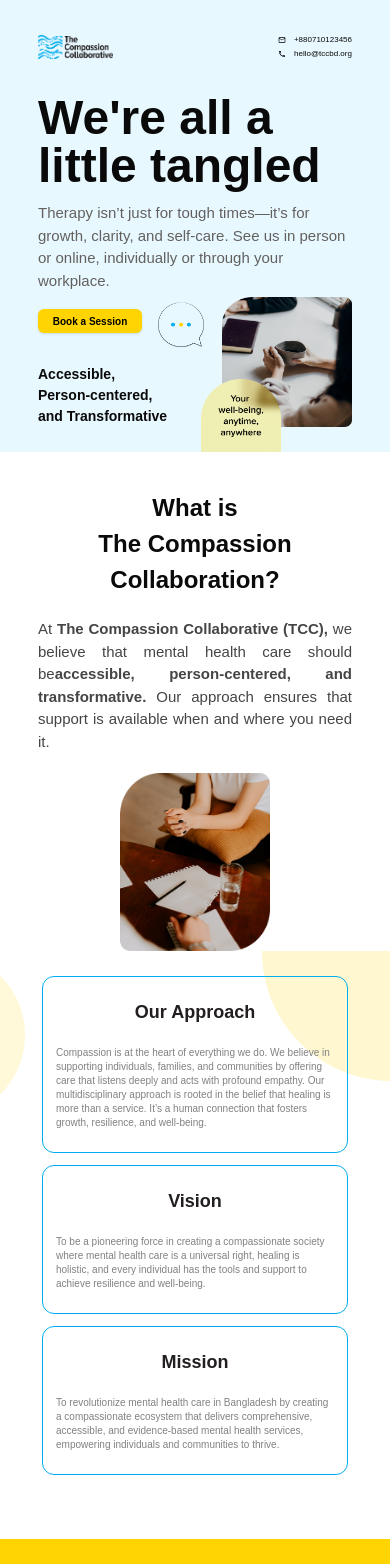
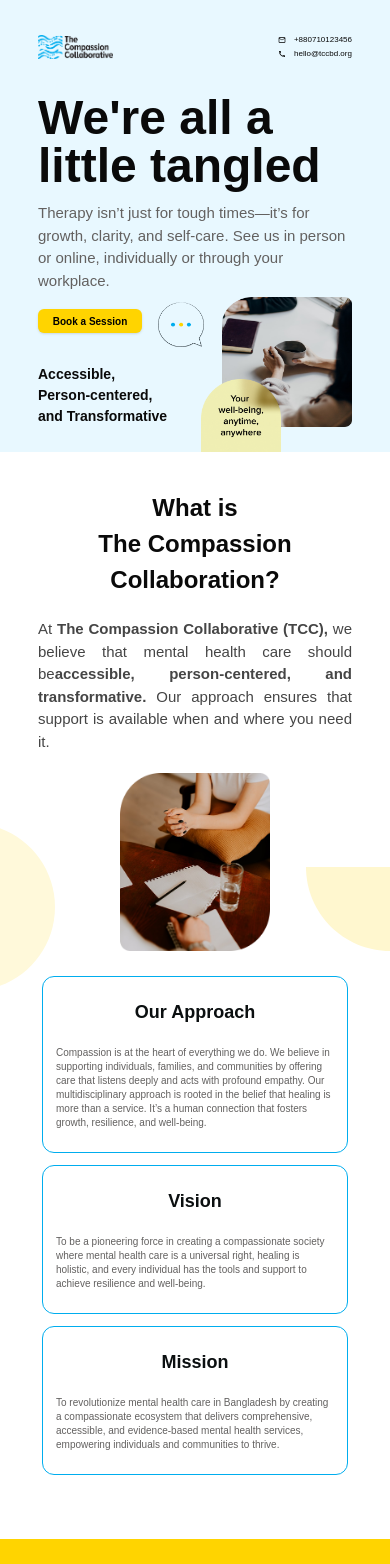
Before and after one commit to Suvrodev/landing-page-shadcdn, a React (Vite) app: page / in a window 390 px wide. Shown: the top 1564 px of the page. Built offline with nearby package versions, Linux system fonts and the light colour scheme; a web font is replaced by a local one.

Commit message:
Fix compassion watermark and full width portion

```diff
--- a/src/Pages/Home/Approch/ApproachBox.tsx
+++ b/src/Pages/Home/Approch/ApproachBox.tsx
@@ -7,10 +7,10 @@ const ApproachBox = ({ data }: IProps) => {
   const { title, desc } = data;
   return (
     <div className=" border-[#00ADEE] border-[1px] rounded-[12px] md:rounded-[24px] px-[13px] md:px-[54px] py-[22px] hover:bg-[#00ADEE] transition-all duration-700">
-      <h1 className="headingColor text-center font-bold text-[18px] md:text-[28px]">
+      <h1 className=" text-center font-bold text-[18px] md:text-[28px] text-[#0B0F10] hover:headingColor">
         {title}
       </h1>
-      <p className="textColor leading-[14px] md:leading-6 w-[278px] md:w-[782px] mt-[20px] text-[10px] md:text-[20px]">
+      <p className=" leading-[14px] md:leading-6 w-[278px] md:w-[782px] mt-[20px] text-[10px] md:text-[20px] text-[#636160] hover:textColor">
         {desc}
       </p>
     </div>
--- a/src/Pages/Home/Approch/Approch.tsx
+++ b/src/Pages/Home/Approch/Approch.tsx
@@ -29,7 +29,7 @@ const Approch = () => {
       </div>
 
       {/* For Mobile */}
-      <div className="md:hidden absolute -left-[30px] top-0">
+      {/* <div className="md:hidden absolute -left-[30px] top-0">
         <svg
           xmlns="http://www.w3.org/2000/svg"
           width="55"
@@ -57,7 +57,7 @@ const Approch = () => {
       <div className="hidden md:block absolute right-0 bottom-0">
         <img src={right_top_} alt="" />
         <img src={right_down} alt="" />
-      </div>
+      </div> */}
     </div>
   );
 };
--- a/src/Pages/Home/BookASection/BookASection.tsx
+++ b/src/Pages/Home/BookASection/BookASection.tsx
@@ -10,7 +10,7 @@ const BookASection = () => {
               Let’s build a compassionate world together.
             </h1>
 
-            <Button className="rounded-lg bg-[#FFD400] hover:bg-[#FFD400] backdrop-blur-[18px] headingColor mt-[34px]">
+            <Button className="rounded-lg bg-[#FFD400] hover:bg-[#FFD400] backdrop-blur-[18px] headingColor mt-[34px] font-semibold">
               Book a Session
             </Button>
           </div>
--- a/src/Pages/Home/Compassion/Compassion.tsx
+++ b/src/Pages/Home/Compassion/Compassion.tsx
@@ -1,7 +1,7 @@
 import compassionImage from "@/assets/compassionImage.png";
 const Compassion = () => {
   return (
-    <div className="px-[38px] md:pl-[68px] md:pr-[128px] ">
+    <div className="px-[38px] md:pl-[68px] md:pr-[128px] relative">
       <div className="flex flex-col-reverse md:flex-row gap-[20px] md:gap-[103px]">
         <div className=" w-full md:w-[33%] flex justify-center items-center ">
           <img
@@ -45,6 +45,46 @@ const Compassion = () => {
           </div>
         </div>
       </div>
+
+      {/* Water mark in mobile device */}
+      <div className="absolute -bottom-10 left-0 md:hidden">
+        <svg
+          xmlns="http://www.w3.org/2000/svg"
+          width="55"
+          height="168"
+          viewBox="0 0 55 168"
+          fill="none"
+        >
+          <path
+            fill-rule="evenodd"
+            clip-rule="evenodd"
+            d="M-29 168C17.3919 168 55 130.392 55 84L-29 84V168Z"
+            fill="#FFF9DA"
+          />
+          <path
+            fill-rule="evenodd"
+            clip-rule="evenodd"
+            d="M-29 0C17.3919 0 55 37.6081 55 84L-29 84V0Z"
+            fill="#FFF9DA"
+          />
+        </svg>
+      </div>
+      <div className="absolute bottom-0 right-0 md:hidden">
+        <svg
+          xmlns="http://www.w3.org/2000/svg"
+          width="84"
+          height="84"
+          viewBox="0 0 84 84"
+          fill="none"
+        >
+          <path
+            fill-rule="evenodd"
+            clip-rule="evenodd"
+            d="M84 84C37.6081 84 0 46.3919 0 0L84 0V84Z"
+            fill="#FFF7CF"
+          />
+        </svg>
+      </div>
     </div>
   );
 };
--- a/src/Pages/Home/Footer/Footer.tsx
+++ b/src/Pages/Home/Footer/Footer.tsx
@@ -100,7 +100,7 @@ const Footer = () => {
       <div className=" md:hidden bg-[#FFD400] flex justify-center  p-[40px] headingColor">
         <div className="flex flex-col items-center">
           <img src={logoImage} alt="" className="w-[151.96px] h-[48px]" />
-          <p className="mt-[16px]  text-[8px] capitalize">
+          <p className="mt-[16px]  text-[8px] text-center capitalize">
             At TCC, your mental well-being comes first—whether you seek personal
             healing, professional growth, or a healthier workplace.
           </p>
--- a/src/Pages/Home/Home/Home.tsx
+++ b/src/Pages/Home/Home/Home.tsx
@@ -10,7 +10,7 @@ import OurService from "../Services/OurService/OurService";
 
 const Home = () => {
   return (
-    <div className="md:mx-[120px] ">
+    <div className="">
       <div className="">
         <div className="hidden md:block">
           <Banner />
@@ -19,19 +19,19 @@ const Home = () => {
           <MobileBanner />
         </div>
       </div>
-      <div className="mt-[38px] md:mt-[126px] ">
+      <div className="md:mx-[120px]  mt-[38px] md:mt-[126px] ">
         <Compassion />
       </div>
-      <div className=" ">
+      <div className=" md:mx-[120px] ">
         <Approch />
       </div>
       <div className="">
         <CoreValue />
       </div>
-      <div className="mt-[20px] md:mt-[55px] ">
+      <div className="md:mx-[120px] mt-[20px] md:mt-[55px] ">
         <OurService />
       </div>
-      <div className=" my-[55px] md:my-[132px]">
+      <div className="md:mx-[120px]  my-[55px] md:my-[132px]">
         <Founder />
       </div>
       <div className="">
```
